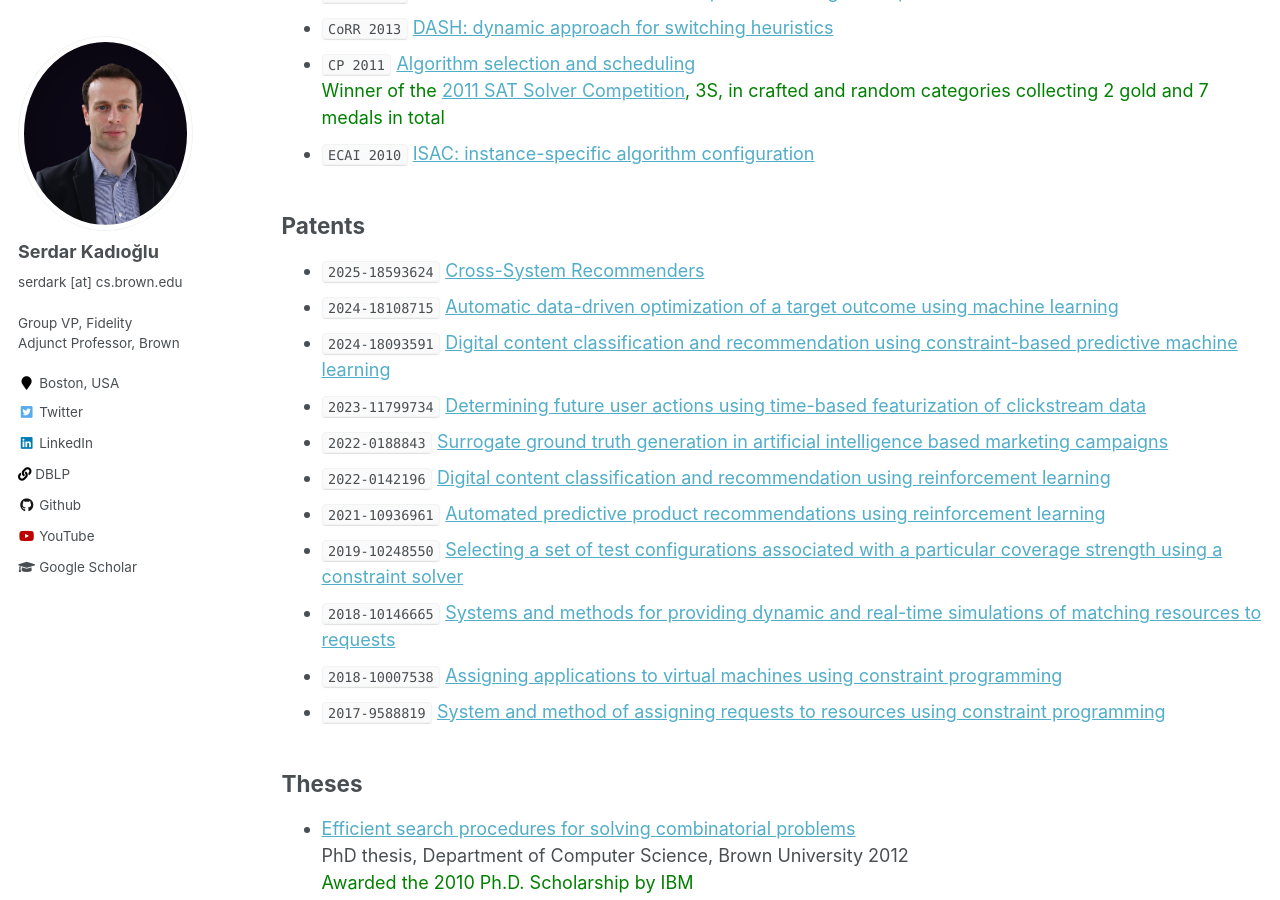
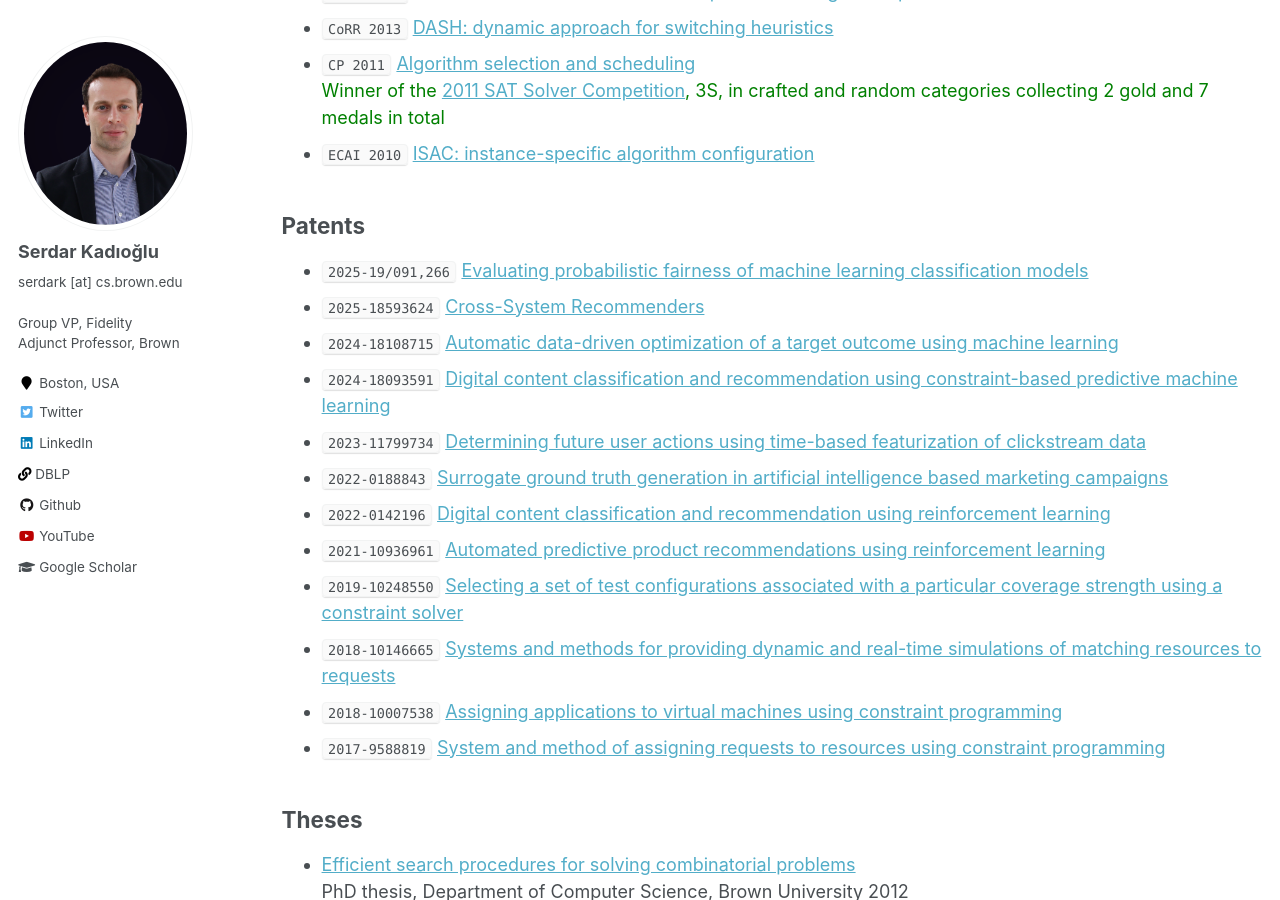
Before and after one commit to skadio/skadio.github.io, a Jekyll site: the page built from _pages/publications.md, in a window 1280 px wide and 900 px high, scrolled down 4100 px. Built offline with Jekyll 4.4.1, drawn with Linux system fonts in a browser that asks for light colours.

Commit message:
Update publications.md

```diff
--- a/_pages/publications.md
+++ b/_pages/publications.md
@@ -135,6 +135,7 @@ Real-Time Leaderboards in Academic and Industrial Settings](https://arxiv.org/pd
 * `ECAI 2010` [ISAC: instance-specific algorithm configuration](https://dl.acm.org/doi/10.5555/1860967.1861114)
 
 ## Patents
+* `2025-19/091,266` [Evaluating probabilistic fairness of machine learning classification models](https://patents.google.com/patent/US20250307707A1/en)
 * `2025-18593624` [Cross-System Recommenders](https://patents.google.com/patent/US20250278771A1/en)
 * `2024-18108715` [Automatic data-driven optimization of a target outcome using machine learning](https://scholar.google.com/citations?view_op=view_citation&hl=en&user=tOgYtHkAAAAJ&pagesize=80&sortby=pubdate&citation_for_view=tOgYtHkAAAAJ:PVgj2kMGcgYC)
 * `2024-18093591` [Digital content classification and recommendation using constraint-based predictive machine learning](https://scholar.google.com/citations?view_op=view_citation&hl=en&user=tOgYtHkAAAAJ&pagesize=80&sortby=pubdate&citation_for_view=tOgYtHkAAAAJ:NyGDZy8z5eUC)
```
